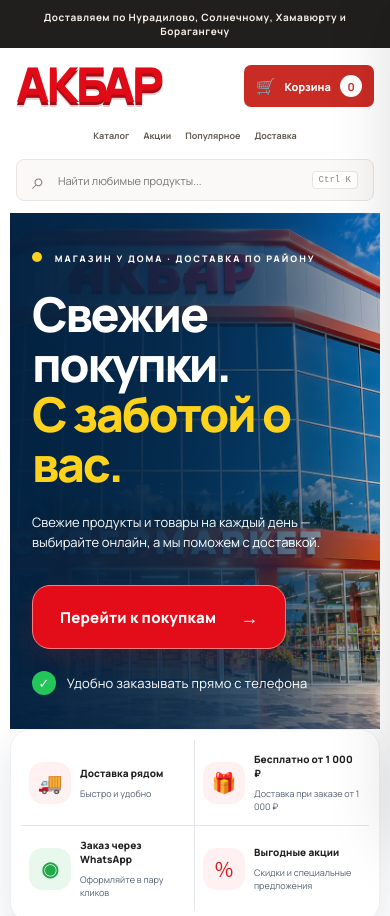
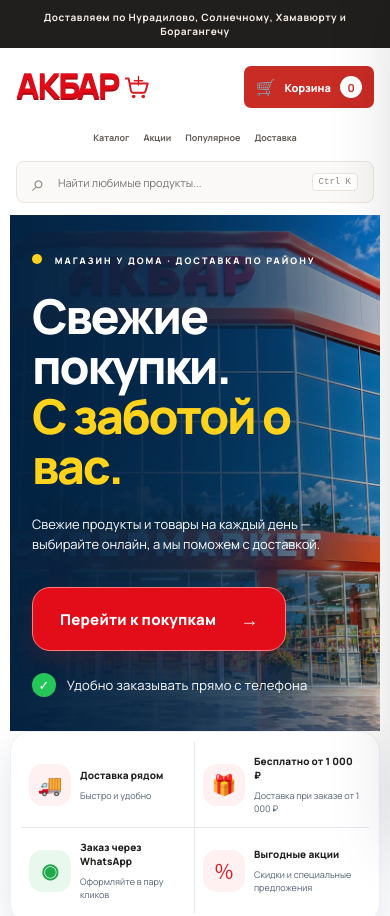
Before and after one commit to dinisabdulgamidov/Akbar, a plain HTML site: page index.html in a window 390 px wide. Shown: the top 916 px of the page. Drawn offline with nearby package versions, Linux system fonts and the light colour scheme.

Commit message:
Polish mobile AKBAR logo and add cart symbol

```diff
--- a/styles.css
+++ b/styles.css
@@ -260,3 +260,59 @@ body.checkout-open{overflow:hidden}
 /* Keep the floating cart shortcut out of the cart drawer and checkout screen */
 body.cart-open #cartDock,
 body.checkout-open #cartDock{display:none!important}
+
+
+/* Refined AKBAR wordmark with a compact shopping-cart mark */
+.site-header .brand{
+  display:flex;
+  align-items:center;
+  justify-content:flex-start;
+  gap:10px;
+  width:auto;
+  min-width:0;
+  height:70px;
+  flex:0 1 auto;
+  text-decoration:none;
+  white-space:nowrap;
+}
+.site-header .brand .brand-name{
+  display:block;
+  color:#e10b18;
+  font-family:"Arial Black",Impact,Manrope,sans-serif;
+  font-size:clamp(42px,4.8vw,62px);
+  font-weight:1000;
+  letter-spacing:-2.8px;
+  line-height:1;
+  text-shadow:0 2px 0 #a80d15;
+  transform:none;
+}
+.site-header .brand-cart{
+  display:block;
+  flex:0 0 34px;
+  width:34px;
+  height:34px;
+  color:#d71920;
+}
+@media(max-width:1050px){
+  .site-header .brand{gap:7px;flex:0 1 auto}
+  .site-header .brand .brand-name{font-size:clamp(36px,5.4vw,48px);letter-spacing:-2px}
+  .site-header .brand-cart{flex-basis:30px;width:30px;height:30px}
+}
+@media(max-width:760px){
+  .site-header{column-gap:10px}
+  .site-header .brand{
+    flex:1 1 0;
+    min-width:0;
+    max-width:calc(100% - 150px);
+    height:54px;
+    gap:5px;
+  }
+  .site-header .brand .brand-name{
+    font-size:clamp(31px,8.8vw,39px);
+    letter-spacing:-2px;
+    line-height:1;
+    text-shadow:0 1.5px 0 #a80d15;
+  }
+  .site-header .brand-cart{flex:0 0 27px;width:27px;height:27px}
+  .site-header .cart-trigger{flex:0 0 auto;white-space:nowrap}
+}
```
